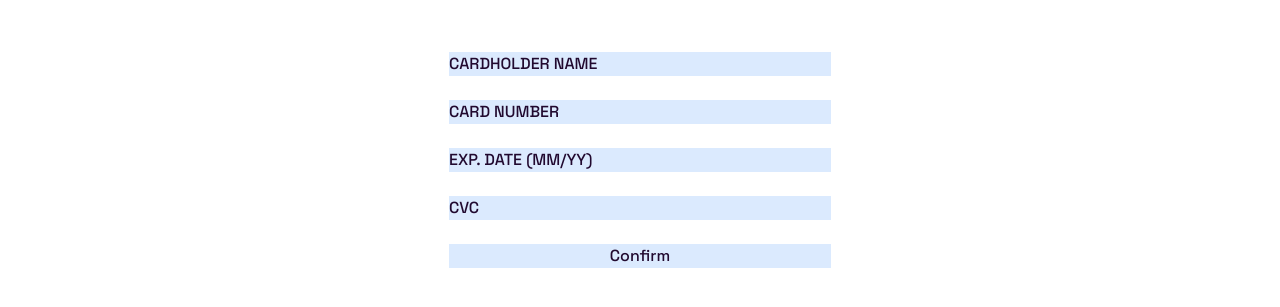
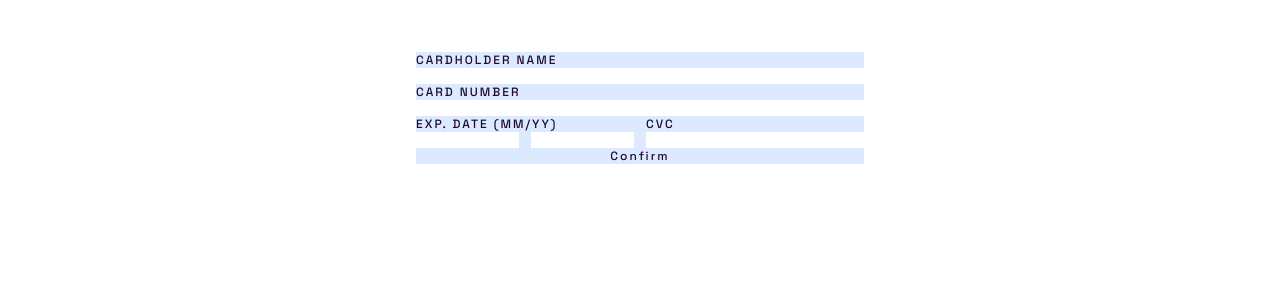
Before and after one commit to Dudeldups/FM-interactive-card-details-form, a React (Vite) app: page / in a window 1280 px wide. Shown: the part 279-586 px from the top of the page. Built offline with nearby package versions, Linux system fonts and the light colour scheme.

Commit message:
changed form layout. again.

```diff
--- a/src/components/Form.tsx
+++ b/src/components/Form.tsx
@@ -5,9 +5,9 @@ type FormProps = {
 
 export default function Form({ handleSubmit, handleChange }: FormProps) {
   return (
-    <div className="grid place-content-center mt-[5.7rem] px-3 xs:px-6 text-clr-primary-700 uppercase">
+    <div className="grid place-content-center mt-[5.7rem] px-3 xs:px-6 text-xs text-clr-primary-700 uppercase tracking-[0.125rem]">
       <form
-        className="grid bg-blue-100"
+        className="grid max-w-md bg-blue-100"
         autoComplete="off"
         action="/"
         method="GET"
@@ -22,12 +22,13 @@ export default function Form({ handleSubmit, handleChange }: FormProps) {
           <input type="text" id="cardNum" onChange={handleChange} />
         </fieldset>
 
-        <fieldset className="grid">
+        <div className="grid grid-cols-2 gap-3">
+          <fieldset className="">
             <legend className="" aria-hidden="true">
               Exp. date (MM/YY)
             </legend>
 
-          <div className="grid grid-cols-2">
+            <div className="grid grid-cols-2 gap-3">
               <label className="sr-only" htmlFor="expiration-m">
                 Expiration month, two digits
               </label>
@@ -44,6 +45,7 @@ export default function Form({ handleSubmit, handleChange }: FormProps) {
             <label htmlFor="cvc">CVC</label>
             <input type="text" id="cvc" onChange={handleChange} />
           </fieldset>
+        </div>
         <button type="submit">Confirm</button>
       </form>
     </div>
```
Lines whose indentation alone changed are shown as unchanged.
